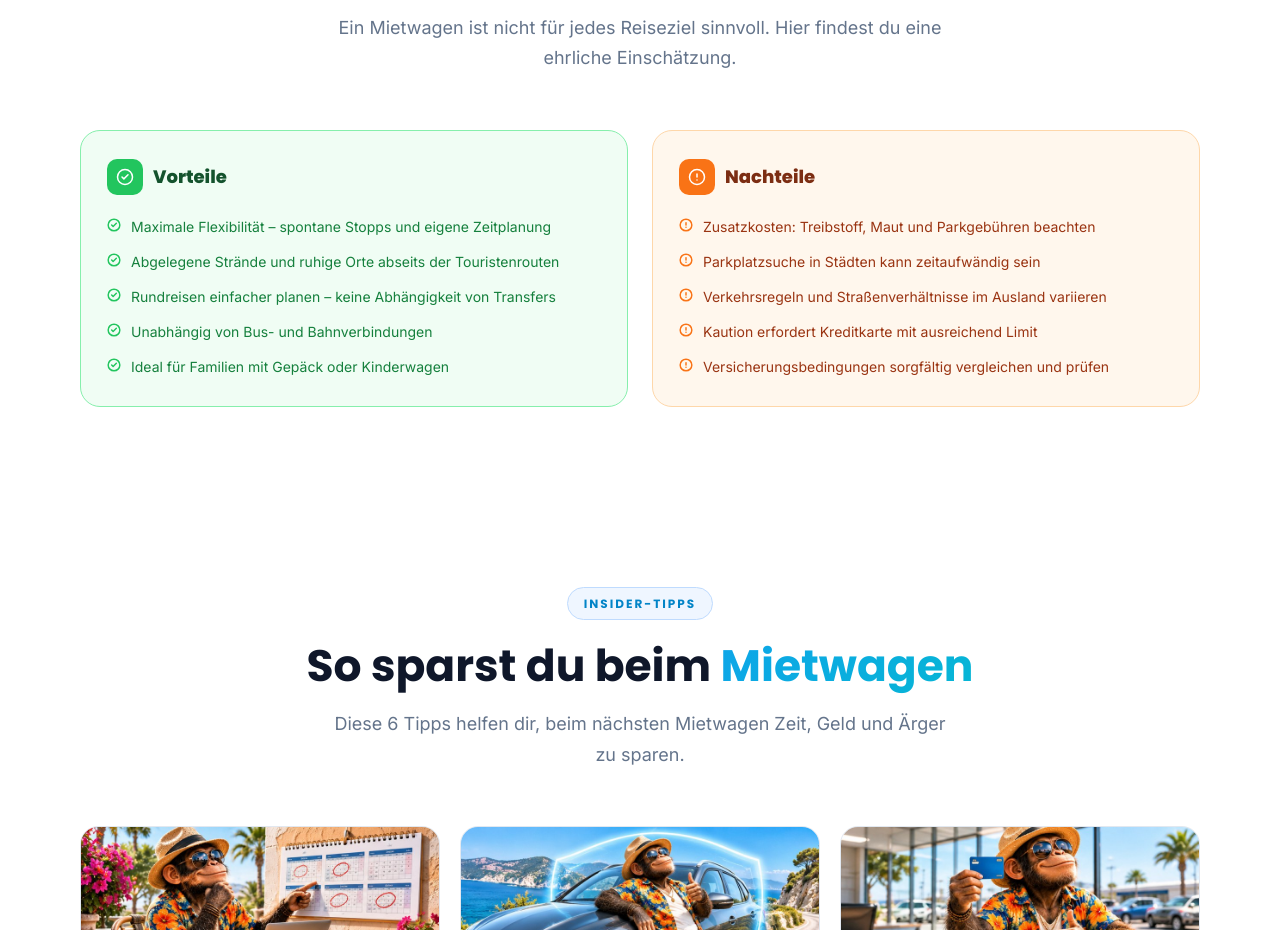
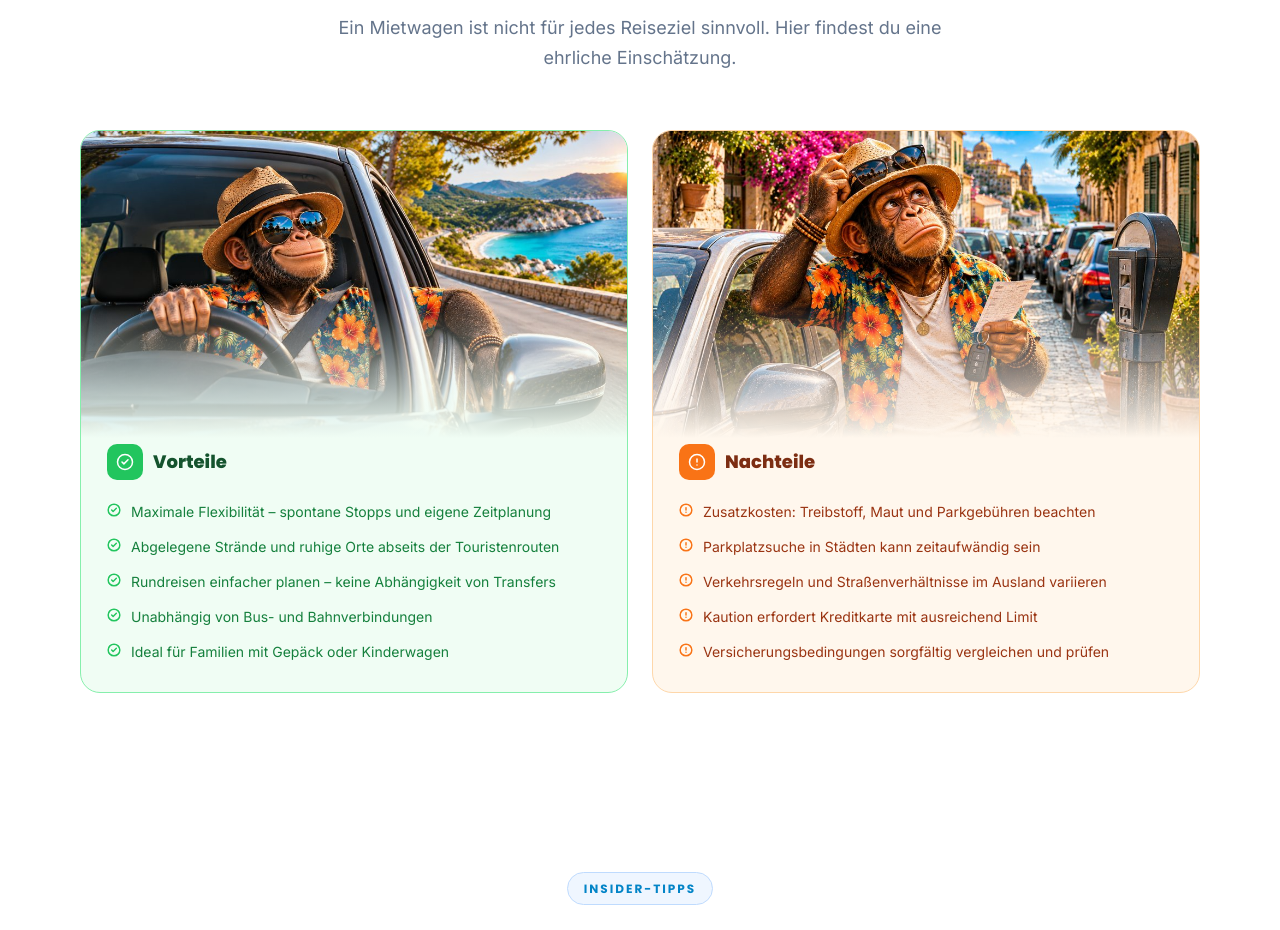
Before and after one commit to Domaro1112/traumreise-app, a Next.js app: page /mietwagen in a window 1280 px wide. Shown: the part 2300-3230 px from the top of the page. Built offline with nearby package versions, Linux system fonts and the light colour scheme; no server answers.

Commit message:
Mietwagen: Vor- und Nachteile mit Bildern, die weich in die Kachel auslaufen

```diff
--- a/components/mietwagen/CarRentalProsCons.jsx
+++ b/components/mietwagen/CarRentalProsCons.jsx
@@ -16,6 +16,23 @@ const CONS = [
   'Kaution erfordert Kreditkarte mit ausreichend Limit',
   'Versicherungsbedingungen sorgfältig vergleichen und prüfen',
 ];
+
+// Bild oben in der Kachel, läuft nach unten weich in die Kachelfarbe aus
+function CardImage({ src, alt, fadeTo }) {
+  return (
+    <div style={{ position: 'relative' }}>
+      <img
+        src={src}
+        alt={alt}
+        loading="lazy"
+        width={1000}
+        height={563}
+        style={{ display: 'block', width: '100%', height: 'auto', aspectRatio: '16 / 9', objectFit: 'cover' }}
+      />
+      <div aria-hidden="true" style={{ position: 'absolute', left: 0, right: 0, bottom: 0, height: '45%', background: `linear-gradient(to bottom, transparent 0%, ${fadeTo} 100%)` }} />
+    </div>
+  );
+}
 
 export default function CarRentalProsCons() {
   return (
@@ -40,8 +57,10 @@ export default function CarRentalProsCons() {
             background: '#F0FDF4',
             borderRadius: '20px',
             border: '1.5px solid #86EFAC',
-            padding: '28px 26px',
+            overflow: 'hidden',
           }}>
+            <CardImage src="/images/mietwagen/mietwagen-vorteile.jpg" alt="Entspannter Affe im Mietwagen auf einer Küstenstraße" fadeTo="#F0FDF4" />
+            <div style={{ padding: '6px 26px 28px' }}>
             <div style={{ display: 'flex', alignItems: 'center', gap: '10px', marginBottom: '20px' }}>
               <div style={{
                 width: '36px', height: '36px', borderRadius: '10px',
@@ -62,6 +81,7 @@ export default function CarRentalProsCons() {
                 </li>
               ))}
             </ul>
+            </div>
           </div>
 
           {/* Nachteile */}
@@ -69,8 +89,10 @@ export default function CarRentalProsCons() {
             background: '#FFF7ED',
             borderRadius: '20px',
             border: '1.5px solid #FED7AA',
-            padding: '28px 26px',
+            overflow: 'hidden',
           }}>
+            <CardImage src="/images/mietwagen/mietwagen-nachteile.jpg" alt="Ratloser Affe mit Strafzettel in einer engen Altstadtgasse" fadeTo="#FFF7ED" />
+            <div style={{ padding: '6px 26px 28px' }}>
             <div style={{ display: 'flex', alignItems: 'center', gap: '10px', marginBottom: '20px' }}>
               <div style={{
                 width: '36px', height: '36px', borderRadius: '10px',
@@ -91,6 +113,7 @@ export default function CarRentalProsCons() {
                 </li>
               ))}
             </ul>
+            </div>
           </div>
         </div>
       </div>
```
Also changed, not shown: public/images/mietwagen/mietwagen-nachteile.jpg (added), public/images/mietwagen/mietwagen-vorteile.jpg (added).
